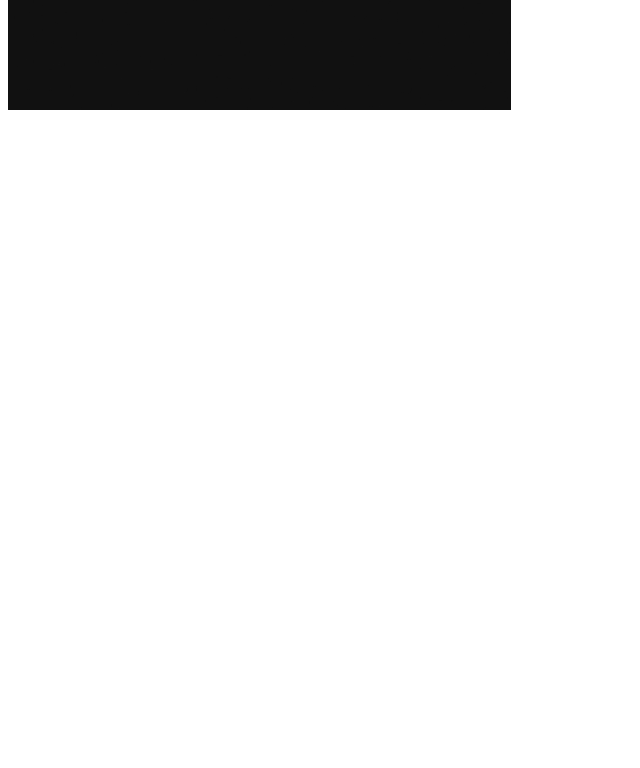
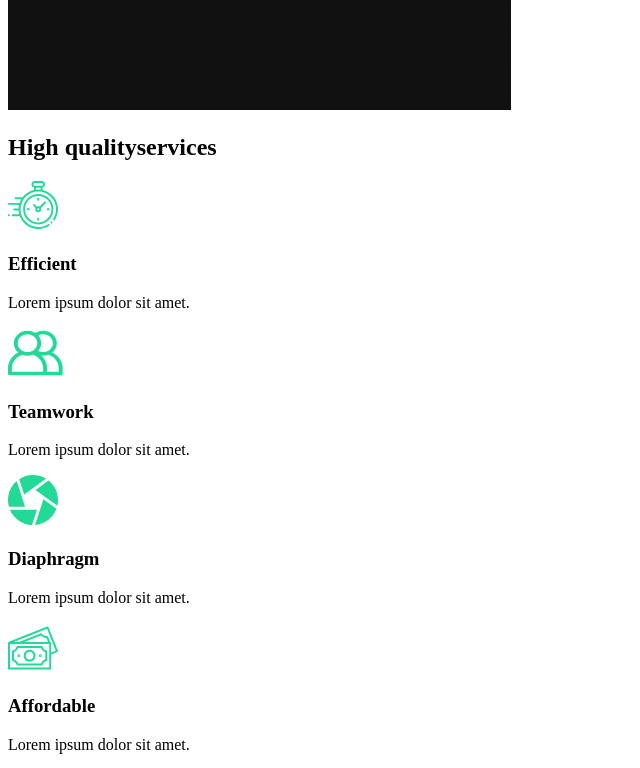
Before and after one commit to szgabor199654/capture, a React (Create React App) app: page / in a window 1280 px wide. Shown: the part 920-1688 px from the top of the page, without its empty margins (0-640 px from the left). Before the commit the page ends 1042 px from the top, so only its background shows below. Built offline with nearby package versions, Linux system fonts and the light colour scheme.

Commit message:
3.Services Section

```diff
--- /dev/null
+++ b/src/components/ServicesSection.js
@@ -0,0 +1,55 @@
+// Import Icons
+import clock from "../img/clock.svg";
+import diaphragm from "../img/diaphragm.svg";
+import money from "../img/money.svg";
+import teamwork from "../img/teamwork.svg";
+import home2 from "../img/home2.png";
+
+const ServicesSection = () => {
+  return (
+    <div>
+      <div className="services">
+        <div className="description">
+          <h2>
+            High <span>quality</span>services
+          </h2>
+          <div className="cards">
+            <div className="card">
+              <div className="icon">
+                <img src={clock} alt="icon" />
+                <h3>Efficient</h3>
+              </div>
+              <p>Lorem ipsum dolor sit amet.</p>
+            </div>
+            <div className="card">
+              <div className="icon">
+                <img src={teamwork} alt="icon" />
+                <h3>Teamwork</h3>
+              </div>
+              <p>Lorem ipsum dolor sit amet.</p>
+            </div>
+            <div className="card">
+              <div className="icon">
+                <img src={diaphragm} alt="icon" />
+                <h3>Diaphragm</h3>
+              </div>
+              <p>Lorem ipsum dolor sit amet.</p>
+            </div>
+            <div className="card">
+              <div className="icon">
+                <img src={money} alt="icon" />
+                <h3>Affordable</h3>
+              </div>
+              <p>Lorem ipsum dolor sit amet.</p>
+            </div>
+          </div>
+        </div>
+      </div>
+      <div className="image">
+        <img src={home2} alt="icon" />
+      </div>
+    </div>
+  );
+};
+
+export default ServicesSection;
--- a/src/pages/AboutUs.js
+++ b/src/pages/AboutUs.js
@@ -1,8 +1,14 @@
 // Page Components
 import AboutSection from "../components/AboutSection";
+import ServicesSection from "../components/ServicesSection";
 
 const AboutUs = () => {
-  return <AboutSection />;
+  return (
+    <>
+      <AboutSection />
+      <ServicesSection />
+    </>
+  );
 };
 
 export default AboutUs;
```
Also changed, not shown: 1 other file (tests, documents, lock files or other folders).
